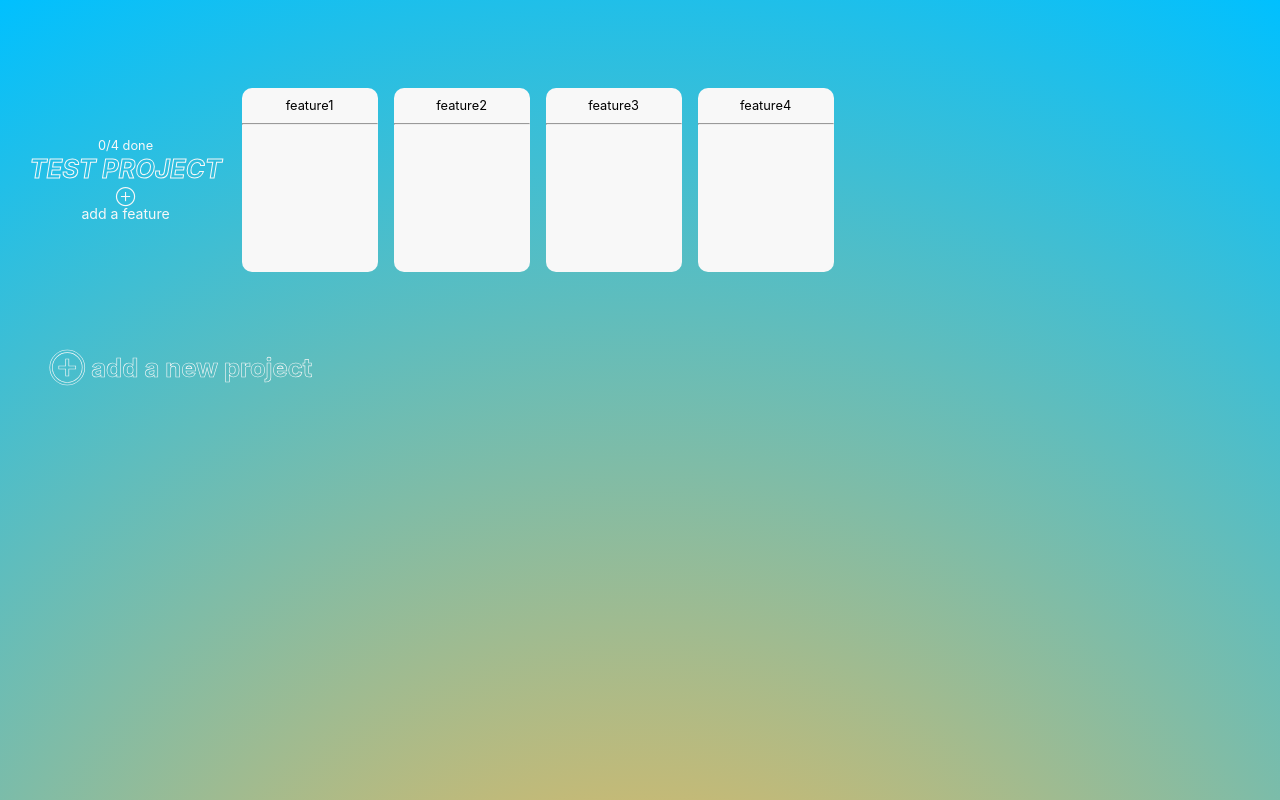
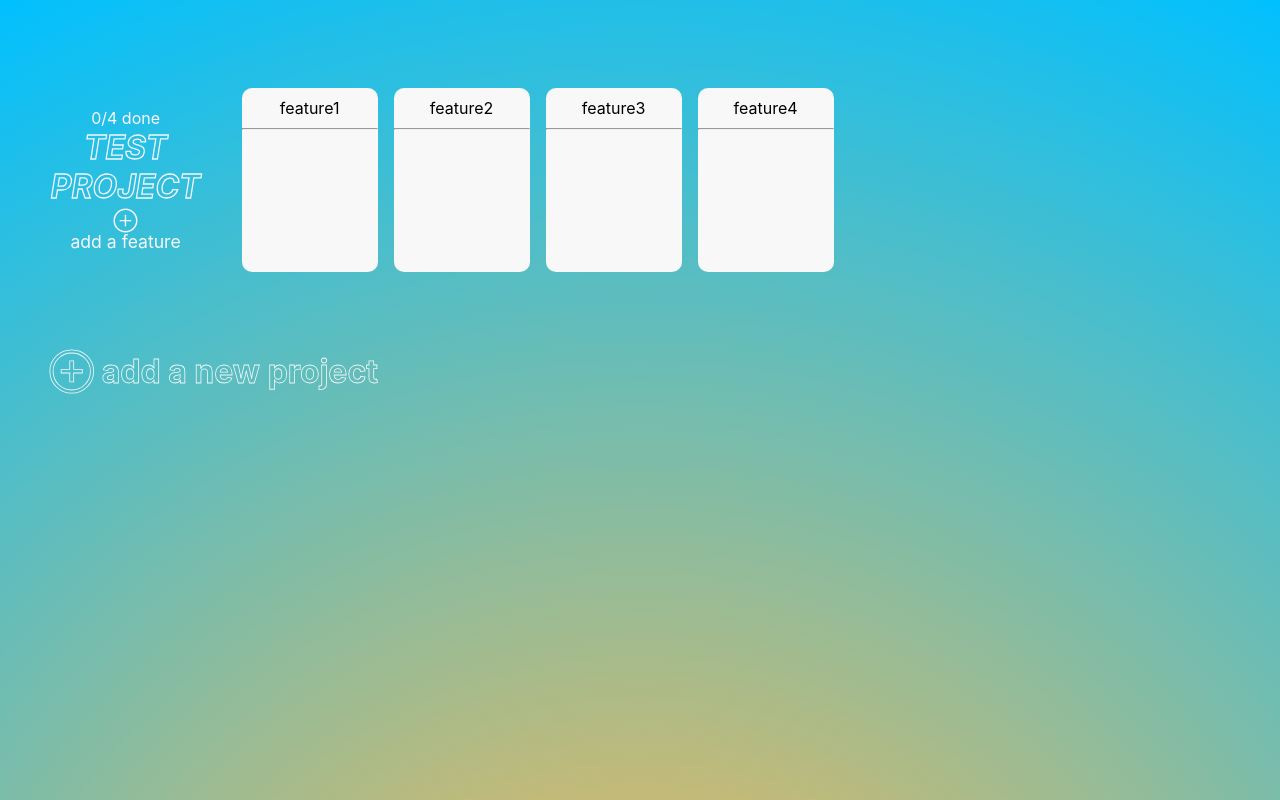
Before and after one commit to tootboi/React-ProjectManager, a React (Create React App) app: page / in a window 1280 px wide. Built offline with nearby package versions, Linux system fonts and the light colour scheme.

Commit message:
increased font size for readability on smaller screens

```diff
--- a/src/index.css
+++ b/src/index.css
@@ -11,7 +11,7 @@ body {
     sans-serif;
   -webkit-font-smoothing: antialiased;
   -moz-osx-font-smoothing: grayscale;
-  font-size: 1.6vh;
+  font-size: 2vh;
 }
 
 .projectList {
```
